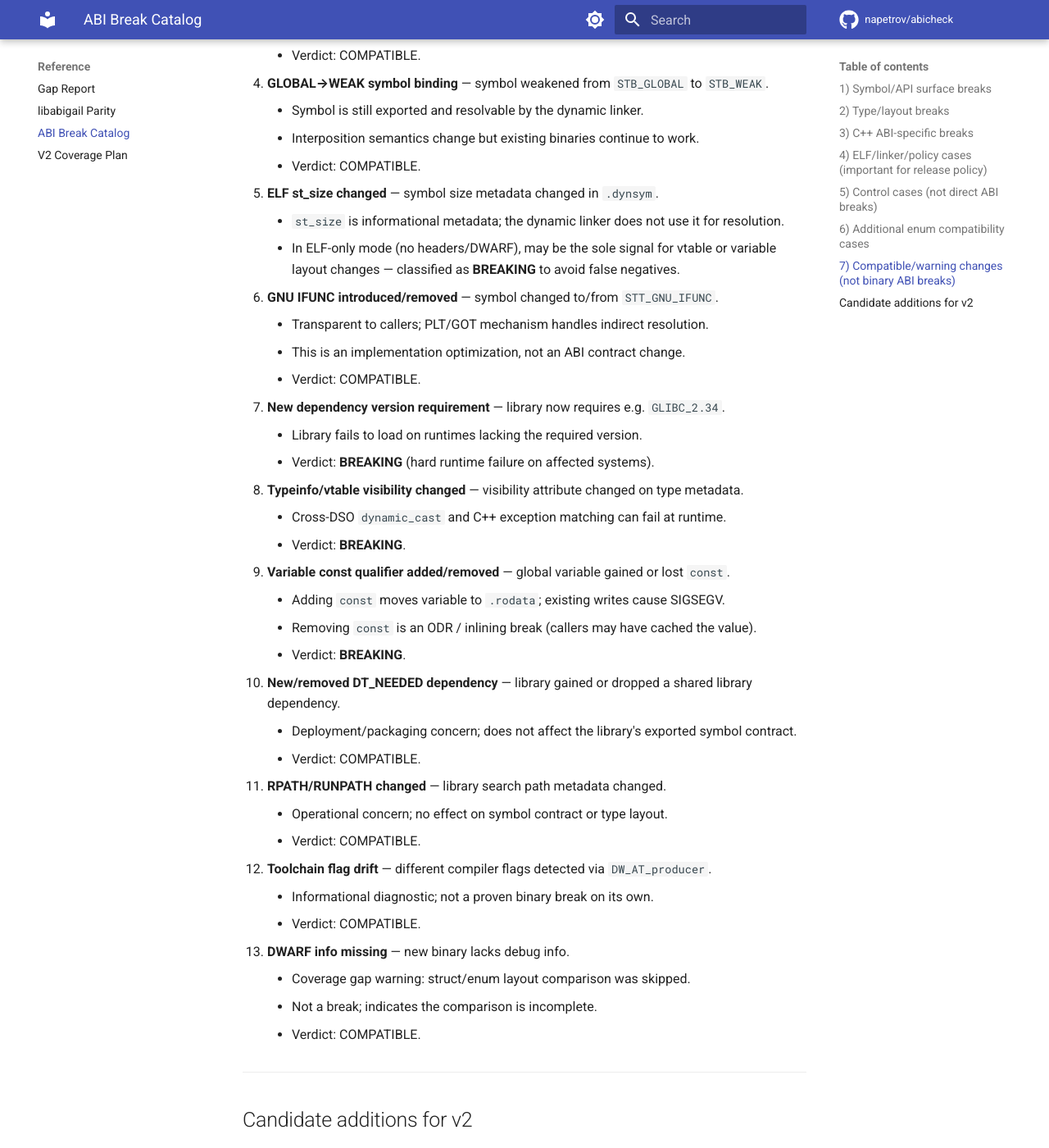
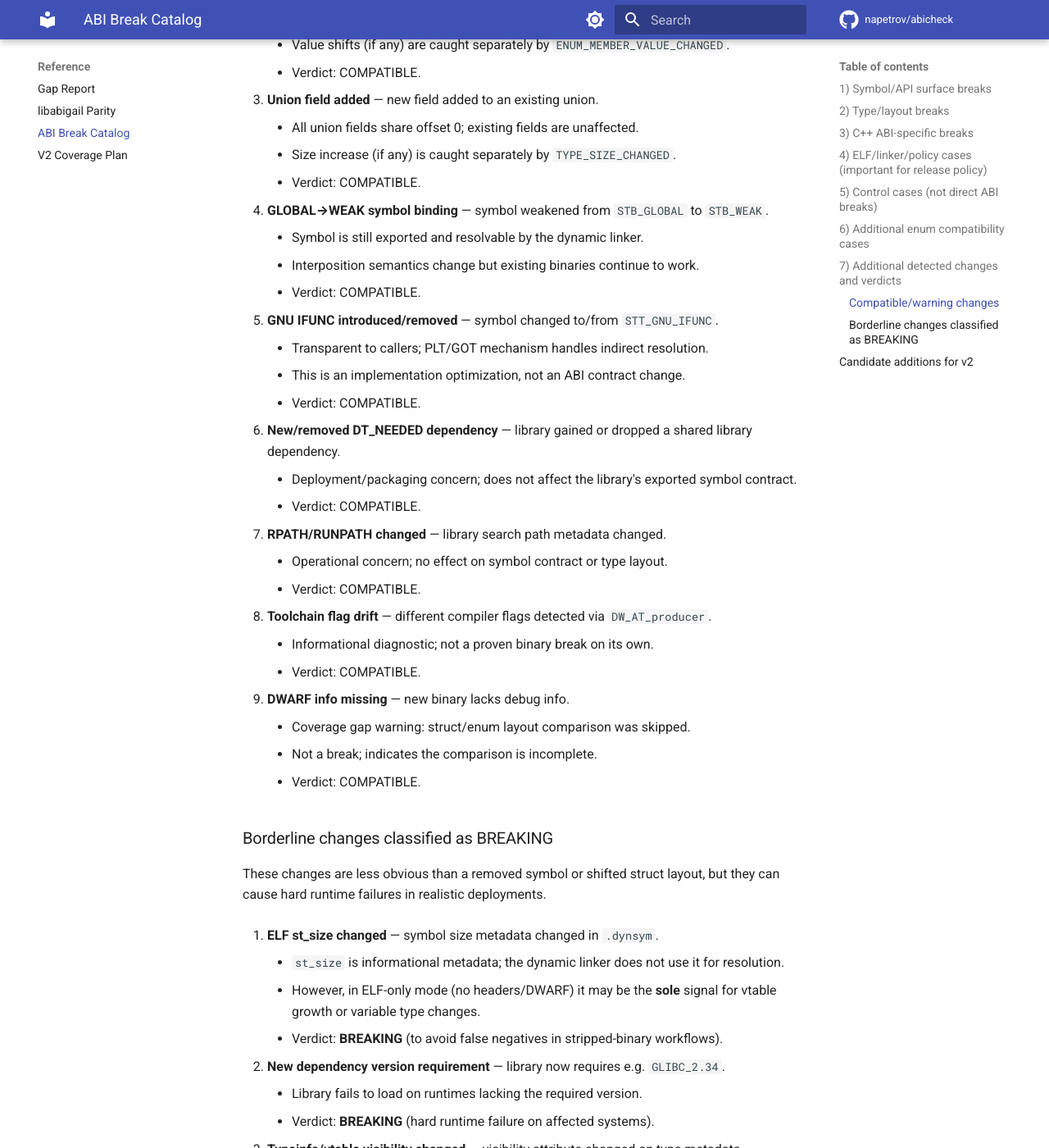
Before and after one commit to napetrov/abicheck, an MkDocs documentation site: the page built from docs/abi_breaking_cases_catalog.md, in a window 1280 px wide and 1400 px high, scrolled down 5143 px. Shown: the whole window at 82% size. Built offline with MkDocs 1.6.1 and Material for MkDocs 9.7.7, drawn with Linux system fonts in a browser that asks for light colours; comment, search, counter and statistics services are not loaded; some of the changed text lies outside the part shown.

Commit message:
Split section 7 into compatible vs borderline-breaking subsections
The section header "Compatible/warning changes (not binary ABI breaks)"
was contradictory with items 29, 31, 32, 33 that carry BREAKING verdicts.

Renamed the section to "Additional detected changes and verdicts" and
split it into two subsections:
- "Compatible/warning changes" — items that do not trigger BREAKING
- "Borderline changes classified as BREAKING" — items that can cause
  hard runtime failures despite not being classic linkage breaks

https://claude.ai/code/session_01SDCXhnZfmiFGkNZeoRZm5e

```diff
--- a/docs/abi_breaking_cases_catalog.md
+++ b/docs/abi_breaking_cases_catalog.md
@@ -152,10 +152,16 @@ For full code walkthroughs and deep per-case narrative, see
     - Example: `examples/case20_enum_member_value_changed/`
     - Mitigation: never renumber released enum constants.
 
-## 7) Compatible/warning changes (not binary ABI breaks)
+## 7) Additional detected changes and verdicts
 
-These changes are detected and reported by abicheck but classified as **COMPATIBLE**
-because they do not cause binary linkage or layout failures when comparing two releases.
+Beyond the core symbol/type/C++ checks above, abicheck detects a number of
+ELF-metadata, DWARF-diagnostic, and qualifier changes. Each is classified
+according to whether it causes a proven binary-level failure.
+
+### Compatible/warning changes
+
+These are detected and reported but do **not** trigger a BREAKING verdict
+because they do not cause binary linkage or layout failures on their own.
 
 25. **noexcept added/removed** — `noexcept` specifier changed on a function.
     - Itanium ABI mangling does not change in practice — the same symbol resolves.
@@ -178,45 +184,51 @@ because they do not cause binary linkage or layout failures when comparing two r
     - Interposition semantics change but existing binaries continue to work.
     - Verdict: COMPATIBLE.
 
-29. **ELF st_size changed** — symbol size metadata changed in `.dynsym`.
-    - `st_size` is informational metadata; the dynamic linker does not use it for resolution.
-    - In ELF-only mode (no headers/DWARF), may be the sole signal for vtable
-      or variable layout changes — classified as **BREAKING** to avoid false negatives.
-
-30. **GNU IFUNC introduced/removed** — symbol changed to/from `STT_GNU_IFUNC`.
+29. **GNU IFUNC introduced/removed** — symbol changed to/from `STT_GNU_IFUNC`.
     - Transparent to callers; PLT/GOT mechanism handles indirect resolution.
     - This is an implementation optimization, not an ABI contract change.
     - Verdict: COMPATIBLE.
 
-31. **New dependency version requirement** — library now requires e.g. `GLIBC_2.34`.
+30. **New/removed DT_NEEDED dependency** — library gained or dropped a shared library dependency.
+    - Deployment/packaging concern; does not affect the library's exported symbol contract.
+    - Verdict: COMPATIBLE.
+
+31. **RPATH/RUNPATH changed** — library search path metadata changed.
+    - Operational concern; no effect on symbol contract or type layout.
+    - Verdict: COMPATIBLE.
+
+32. **Toolchain flag drift** — different compiler flags detected via `DW_AT_producer`.
+    - Informational diagnostic; not a proven binary break on its own.
+    - Verdict: COMPATIBLE.
+
+33. **DWARF info missing** — new binary lacks debug info.
+    - Coverage gap warning: struct/enum layout comparison was skipped.
+    - Not a break; indicates the comparison is incomplete.
+    - Verdict: COMPATIBLE.
+
+### Borderline changes classified as BREAKING
+
+These changes are less obvious than a removed symbol or shifted struct layout,
+but they can cause hard runtime failures in realistic deployments.
+
+34. **ELF st_size changed** — symbol size metadata changed in `.dynsym`.
+    - `st_size` is informational metadata; the dynamic linker does not use it for resolution.
+    - However, in ELF-only mode (no headers/DWARF) it may be the **sole** signal for
+      vtable growth or variable type changes.
+    - Verdict: **BREAKING** (to avoid false negatives in stripped-binary workflows).
+
+35. **New dependency version requirement** — library now requires e.g. `GLIBC_2.34`.
     - Library fails to load on runtimes lacking the required version.
     - Verdict: **BREAKING** (hard runtime failure on affected systems).
 
-32. **Typeinfo/vtable visibility changed** — visibility attribute changed on type metadata.
+36. **Typeinfo/vtable visibility changed** — visibility attribute changed on type metadata.
     - Cross-DSO `dynamic_cast` and C++ exception matching can fail at runtime.
     - Verdict: **BREAKING**.
 
-33. **Variable const qualifier added/removed** — global variable gained or lost `const`.
+37. **Variable const qualifier added/removed** — global variable gained or lost `const`.
     - Adding `const` moves variable to `.rodata`; existing writes cause SIGSEGV.
     - Removing `const` is an ODR / inlining break (callers may have cached the value).
     - Verdict: **BREAKING**.
-
-34. **New/removed DT_NEEDED dependency** — library gained or dropped a shared library dependency.
-    - Deployment/packaging concern; does not affect the library's exported symbol contract.
-    - Verdict: COMPATIBLE.
-
-35. **RPATH/RUNPATH changed** — library search path metadata changed.
-    - Operational concern; no effect on symbol contract or type layout.
-    - Verdict: COMPATIBLE.
-
-36. **Toolchain flag drift** — different compiler flags detected via `DW_AT_producer`.
-    - Informational diagnostic; not a proven binary break on its own.
-    - Verdict: COMPATIBLE.
-
-37. **DWARF info missing** — new binary lacks debug info.
-    - Coverage gap warning: struct/enum layout comparison was skipped.
-    - Not a break; indicates the comparison is incomplete.
-    - Verdict: COMPATIBLE.
 
 ---
 
```
